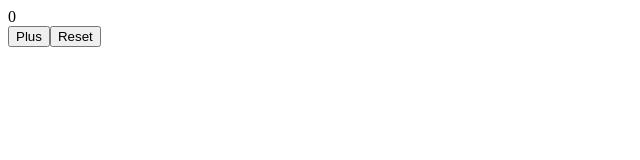
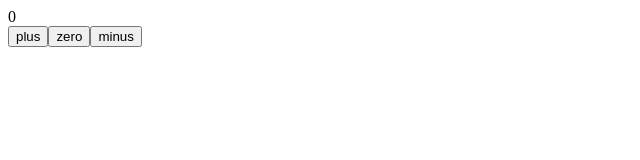
Before and after one commit to dehzad-e/FSO, a React (Vite) app in the folder notes/part1/part1/: page / in a window 1280 px wide. Shown: the top 160 px of the page, without its empty margins (0-640 px from the left). Built offline with nearby package versions, Linux system fonts and the light colour scheme.

Commit message:
passing state to child components

```diff
--- a/notes/part1/part1/src/App.tsx
+++ b/notes/part1/part1/src/App.tsx
@@ -1,17 +1,27 @@
 import { useState } from "react";
+
+const Display = (props) => {
+  return <div>{props.counter}</div>;
+};
+
+const Button = (props) => {
+  return <button onClick={props.onClick}>{props.text}</button>;
+};
 
 const App = () => {
   const [counter, setCounter] = useState(0);
 
   const increaseByOne = () => setCounter(counter + 1);
+  const decreaseByOne = () => setCounter(counter - 1);
   const setToZero = () => setCounter(0);
   console.log("renderdering", counter);
 
   return (
     <div>
-      <div>{counter}</div>
-      <button onClick={increaseByOne}>Plus</button>
-      <button onClick={setToZero}>Reset</button>
+      <Display counter={counter} />
+      <Button onClick={increaseByOne} text="plus" />
+      <Button onClick={setToZero} text="zero" />
+      <Button onClick={decreaseByOne} text="minus" />
     </div>
   );
 };
```
